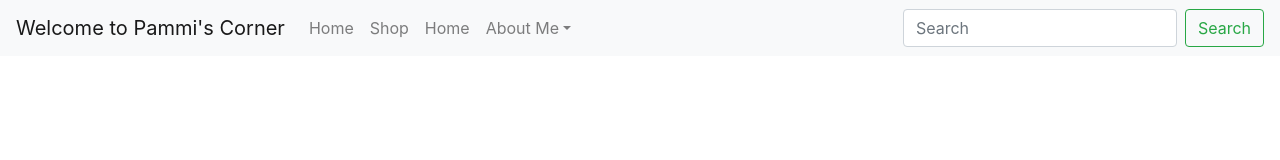
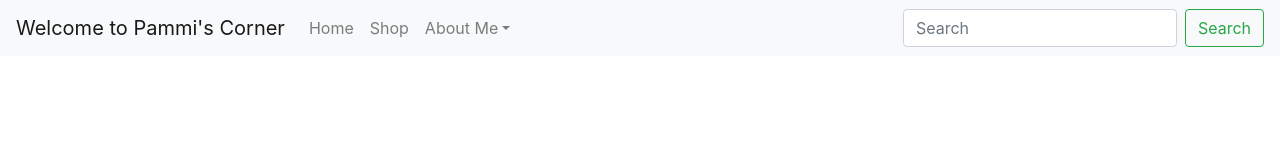
Before and after one commit to singhp1992/papas-app, a React (Create React App) app: page / in a window 1280 px wide. Shown: the top 160 px of the page. Built offline with nearby package versions, Linux system fonts and the light colour scheme.

Commit message:
removing extra nav link

```diff
--- a/src/components/Header.jsx
+++ b/src/components/Header.jsx
@@ -16,7 +16,6 @@ class Header extends Component {
                     <Nav className="mr-auto">
                         <Nav.Link href="#home">Home</Nav.Link>
                         <Nav.Link href="#shop">Shop</Nav.Link>
-                        <Nav.Link href="#home">Home</Nav.Link>
                         <NavDropdown title="About Me" id="basic-nav-dropdown">
                             <NavDropdown.Item href="#action/3.1">Medical Background</NavDropdown.Item>
                             <NavDropdown.Item href="#action/3.2">How I started</NavDropdown.Item>
```
